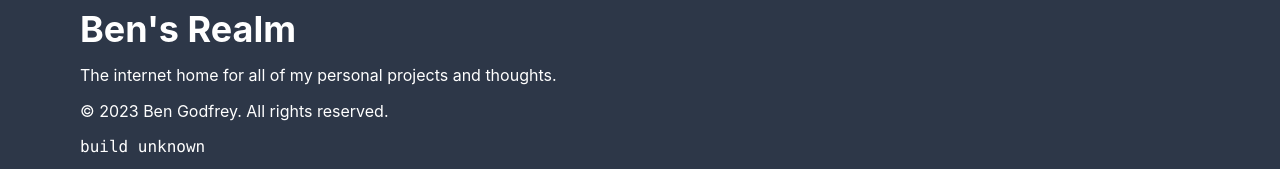
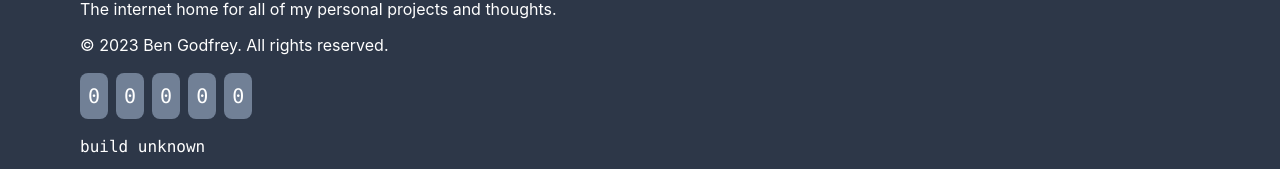
Before and after one commit to BenJetson/benjetson.github.io, a Next.js app in the folder next/: page /about in a window 1280 px wide. Shown: the part 621-790 px from the top of the page. Built offline with nearby package versions, Linux system fonts and the light colour scheme; no server answers.

Commit message:
Create basic hit counter. #193

```diff
--- /dev/null
+++ b/next/components/counter.js
@@ -0,0 +1,129 @@
+"use client";
+
+import { Box, Code, VisuallyHidden } from "@chakra-ui/react";
+import { useRouter } from "next/router";
+import { useEffect, useState } from "react";
+
+/**
+ * countDigits will determine the number of digits in a number.
+ *
+ * @param {number} n the number to count the digits of.
+ *
+ * @returns the number of digits in n.
+ */
+const countDigits = (n) => {
+  if (isNaN(n) || !Number.isInteger(n)) throw "Digit count requires integer.";
+  else if (n < 0) throw "Cannot find digits for negative value.";
+  else if (n === 0) return 1;
+
+  let counter = 0;
+  let v = n;
+
+  while (v > 0) {
+    v = Math.floor(v / 10);
+    counter++;
+  }
+
+  return counter;
+};
+
+/**
+ * getDigits will return an array containing the digits of a number.
+ *
+ * @param {number} n the number to get the digits of.
+ * @param {number} minDigits the minimum number of digits.
+ *
+ * @returns {Array.<number>}</number> the number digits of n.
+ */
+const getDigits = (n, minDigits = 5) => {
+  const count = Math.max(countDigits(n), minDigits);
+  const digits = new Array(count).fill(0);
+
+  let idx = 0;
+  while (n > 0) {
+    const v = n % 10;
+    const pos = count - idx - 1;
+
+    digits[pos] = v;
+    n = Math.floor(n / 10);
+    idx++;
+  }
+
+  return digits;
+};
+
+/**
+ * hitCounter will hit the counter API, which will increase the value of the
+ * counter by one and return the current value.
+ *
+ * @param {string} namespace the namespace of the count API to use.
+ * @param {string} key the key within the namespace to use.
+ *
+ * @returns {Promise.<number>} the current value of the counter from the API.
+ */
+const hitCounter = async (namespace, key) => {
+  const res = await fetch(`https://api.countapi.xyz/hit/${namespace}/${key}`);
+  if (res.status !== 200) {
+    throw new Error(
+      `Failed to hit the counter API; received status ${res.status}.`
+    );
+  }
+
+  const data = await res.json();
+  if (data.value === undefined) {
+    throw "Missing counter value!";
+  } else if (!Number.isInteger(data.value)) {
+    throw `Counter value of ${JSON.stringify(data.value)} is not an integer!`;
+  }
+
+  return data.value;
+};
+
+const Digit = ({ value }) => (
+  <Code
+    display="block"
+    backgroundColor="gray.500"
+    color="white"
+    fontSize="xl"
+    borderRadius="lg"
+    p={2}
+  >
+    {value ?? "-"}
+  </Code>
+);
+
+const Counter = () => {
+  // FIXME set up real namespace and key values using environment variables.
+  const namespace = "testing.benjetson.vercel.app";
+  const key = "visitors-1";
+
+  const router = useRouter();
+
+  const [value, setValue] = useState(null);
+  const [digits, setDigits] = useState(getDigits(0));
+
+  useEffect(() => {
+    (async () => {
+      const result = await hitCounter(namespace, key);
+      const resultDigits = getDigits(result);
+
+      setValue(result);
+      setDigits(resultDigits);
+    })();
+  }, [router.asPath]);
+
+  return (
+    <>
+      <Box display="flex" gap={2} aria-hidden="true" my={4}>
+        {digits.map((d, idx) => (
+          <Digit value={d} key={idx} />
+        ))}
+      </Box>
+      <VisuallyHidden>
+        <Box>This website has had {value} visitors.</Box>
+      </VisuallyHidden>
+    </>
+  );
+};
+
+export default Counter;
--- a/next/components/footer.js
+++ b/next/components/footer.js
@@ -3,6 +3,7 @@ import { GIT_HASH } from "../lib/env";
 import { site } from "../lib/meta";
 import ContentContainer from "./content-container";
 import CopyrightStatement from "./copyright";
+import Counter from "./counter";
 import { Wave, waveVariants } from "./waves";
 
 const Footer = () => (
@@ -13,6 +14,7 @@ const Footer = () => (
         <Heading as="h2">{site.title}</Heading>
         <Text>{site.tagline}</Text>
         <CopyrightStatement />
+        <Counter />
         <pre>build {GIT_HASH}</pre>
       </ContentContainer>
     </Box>
```
